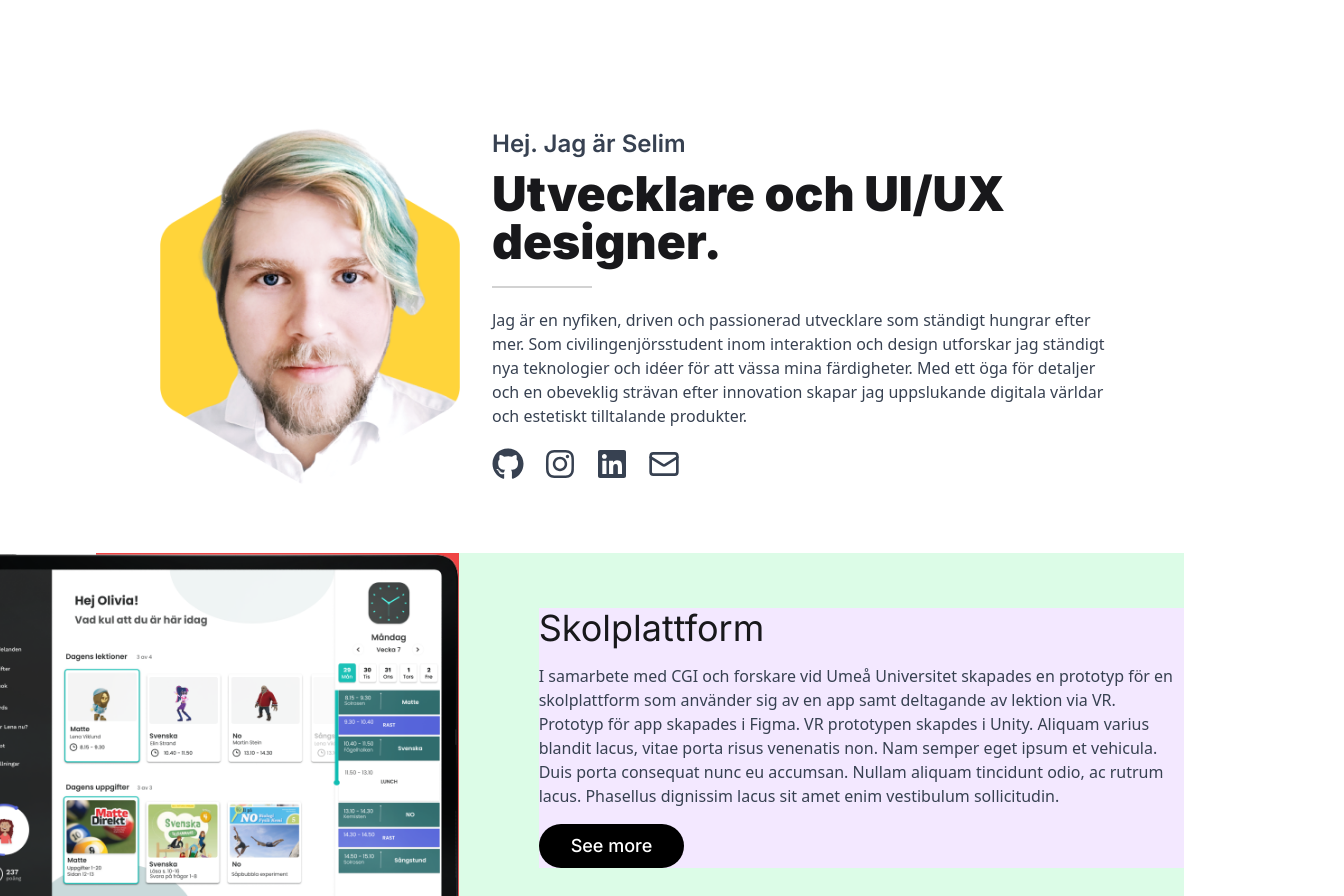
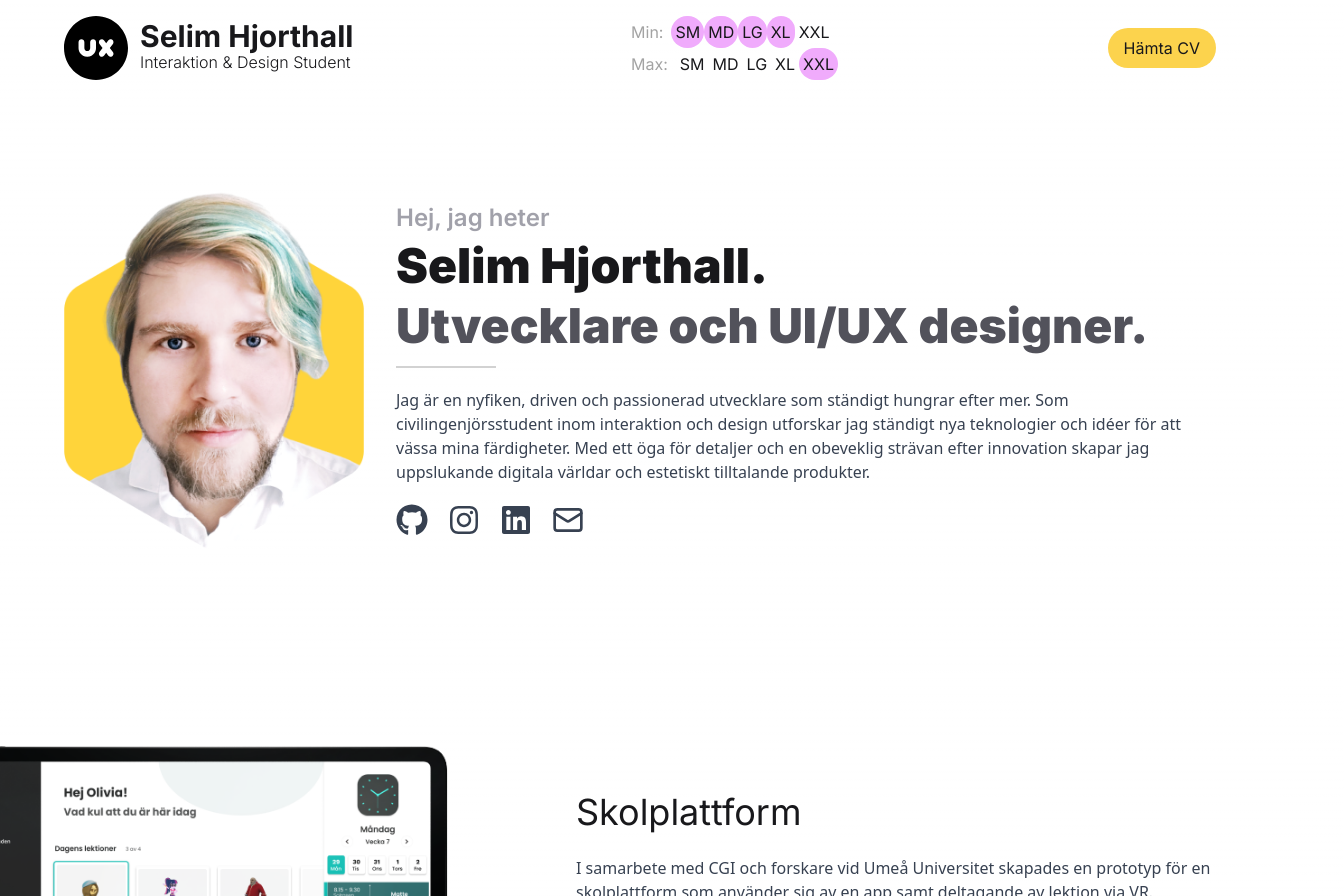
Before and after one commit to Deerhall/Deerhall.github.io, a Next.js app: page / in a window 1280 px wide. Shown: the top 896 px of the page, 1344 px wide, since content can reach past the window. Built offline with nearby package versions, Linux system fonts and the light colour scheme.

Commit message:
Homepage base finished

```diff
--- a/old version/style.css
+++ b/old version/style.css
@@ -422,7 +422,7 @@ a {
 	text-decoration: none;
 	transition: background-color 0.3s linear;
 }
-li a:hover {
+ul a:hover {
 	background-color: #ffd43a;
 	transition: background-color 0.2s ease-in-out;
 	/* transition: border-radius 1s linear; */
--- a/src/app/layout.tsx
+++ b/src/app/layout.tsx
@@ -1,5 +1,6 @@
 import type { Metadata } from "next";
 import { Inter } from "next/font/google";
+import Link from "next/link";
 import "./globals.css";
 
 const inter = Inter({ subsets: ["latin"] });
@@ -15,8 +16,53 @@ export default function RootLayout({
 	children: React.ReactNode;
 }>) {
 	return (
-		<html lang="en">
-			<body className={inter.className}>{children}</body>
+		<html lang="en" className="flex w-full justify-center">
+			<body className={inter.className + " flex flex-col w-full max-w-6xl"}>
+				<header className="flex flex-row w-full justify-between items-center py-4 ">
+					{/* <div id="logo" className="flex flex-row items-center gap-3"> */}
+					<Link href={`/`} className="flex flex-row items-center gap-3">
+						<img src="/svg/ux.svg" alt="logo" height="64" />
+						<div className="flex flex-col">
+							<h5 className="text-zinc-900 font-bold text-3xl tracking-normal leading-7">
+								Selim Hjorthall
+							</h5>
+							<h6 className="text-zinc-900 font-light">
+								Interaktion &amp; Design Student
+							</h6>
+						</div>
+					</Link>
+					{/* </div> */}
+					<div>
+						<div className="flex items-center">
+							<p className="text-neutral-400 px-2">Min: </p>
+							<p className="sm:bg-fuchsia-300 rounded-3xl p-1">SM</p>
+							<p className="md:bg-fuchsia-300 rounded-3xl p-1">MD</p>
+							<p className="lg:bg-fuchsia-300 rounded-3xl p-1">LG</p>
+							<p className="xl:bg-fuchsia-300 rounded-3xl p-1">XL</p>
+							<p className="2xl:bg-fuchsia-300 rounded-3xl p-1">XXL</p>
+						</div>
+						<div className="flex items-center">
+							<p className="text-neutral-400 px-2">Max: </p>
+							<p className="max-sm:bg-fuchsia-300 rounded-3xl p-1">SM</p>
+							<p className="max-md:bg-fuchsia-300 rounded-3xl p-1">MD</p>
+							<p className="max-lg:bg-fuchsia-300 rounded-3xl p-1">LG</p>
+							<p className="max-xl:bg-fuchsia-300 rounded-3xl p-1">XL</p>
+							<p className="max-2xl:bg-fuchsia-300 rounded-3xl p-1">XXL</p>
+						</div>
+					</div>
+					<div className="flex flex-row justify-between list-none">
+						<a
+							href="/files/Selim_Hjorthall_CV_Sv.pdf"
+							className="bg-amber-300 hover:bg-amber-100 py-2 px-4 rounded-full transition-colors "
+						>
+							Hämta CV
+						</a>
+					</div>
+				</header>
+				<main className="flex flex-col  items-center justify-center gap-8">
+					{children}
+				</main>
+			</body>
 		</html>
 	);
 }
--- a/src/app/page.tsx
+++ b/src/app/page.tsx
@@ -1,13 +1,13 @@
 import Project from "@/components/Project";
-import Image from "next/image";
 import { FaGithub, FaInstagram, FaLinkedin } from "react-icons/fa";
 import { LuMail } from "react-icons/lu";
 
 export default function Home() {
 	return (
-		// <main className="flex min-h-screen flex-col items-center justify-between p-24 ">
-		<main className="flex flex-col w-full p-24 items-center justify-center gap-8 ">
-			<section className="flex flex-row max-w-screen-lg items-center gap-8 rounded-3xl overflow-hidden p-8">
+		<>
+			{/* // <main className="flex min-h-screen flex-col items-center justify-between p-24 "> */}
+			{/* // <main className="flex flex-col w-full p-24 items-center justify-center gap-8 "> */}
+			<section className="flex flex-row w-full items-center gap-8 rounded-3xl py-24">
 				<img src="/images/portrait.png" alt="portrait" width="300" />
 				{/* <Image
 					src="/images/portrait.png"
@@ -16,10 +16,16 @@ export default function Home() {
 					objectFit="contain"
 				/> */}
 				<div className="flex flex-col gap-5 w-full ">
-					<h1 className="text-2xl font-semibold text-gray-700 leading-3">
-						Hej. Jag är Selim
+					<h1 className="text-2xl font-semibold text-zinc-400 leading-4">
+						Hej, jag heter
 					</h1>
-					<h1 className="text-5xl font-black text-zinc-900 ">
+					<h1 className="text-5xl font-black text-zinc-900 leading-10 ">
+						Selim Hjorthall.
+					</h1>
+					{/* <h1 className="text-5xl font-black text-zinc-900 max-w-96 ">
+						Utvecklare och UI/UX designer.
+					</h1> */}
+					<h1 className="text-5xl font-black text-zinc-600 leading-10">
 						Utvecklare och UI/UX designer.
 					</h1>
 					<svg width="auto" height="2">
@@ -72,9 +78,26 @@ export default function Home() {
 							ac rutrum lacus. Phasellus dignissim lacus sit amet enim
 							vestibulum sollicitudin."
 				imgurl="/images/skolplattform.png"
-				url="Url"
+				url="skolplattform"
+				reversed={false}
 			/>
-			<Project title="Gröna Mackan" url="test" reversed={true} />
+
+			<Project
+				title="Skolplattform"
+				description="I samarbete med CGI och forskare vid Umeå Universitet skapades en
+							prototyp för en skolplattform som använder sig av en app samt
+							deltagande av lektion via VR. Prototyp för app skapades i Figma.
+							VR prototypen skapdes i Unity. Aliquam varius blandit lacus, vitae
+							porta risus venenatis non. Nam semper eget ipsum et vehicula. Duis
+							porta consequat nunc eu accumsan. Nullam aliquam tincidunt odio,
+							ac rutrum lacus. Phasellus dignissim lacus sit amet enim
+							vestibulum sollicitudin."
+				imgurl="/images/skolplattform.png"
+				url="skolplattform"
+				reversed={true}
+			/>
+
+			<Project title="Gröna Mackan" url="test" reversed={false} />
 
 			{/* <div className="mb-32 grid text-center lg:mb-0 lg:w-full lg:max-w-5xl lg:grid-cols-4 lg:text-left">
 				<a
@@ -145,6 +168,7 @@ export default function Home() {
 					</p>
 				</a>
 			</div> */}
-		</main>
+			{/* // </main> */}
+		</>
 	);
 }
--- /dev/null
+++ b/src/app/projekt/page.tsx
@@ -0,0 +1,5 @@
+import { redirect } from "next/navigation";
+
+export default function Profile() {
+	redirect("/");
+}
--- /dev/null
+++ b/src/app/projekt/skolplattform/page.tsx
@@ -0,0 +1,13 @@
+import Project from "@/components/Project";
+import { FaGithub, FaInstagram, FaLinkedin } from "react-icons/fa";
+import { LuMail } from "react-icons/lu";
+
+export default function Home() {
+	return (
+		<>
+			<section className="flex flex-row w-full items-center justify-center gap-8 rounded-3xl overflow-hidden p-8">
+				<img src="/images/developer.gif" alt="portrait" width="300" />
+			</section>
+		</>
+	);
+}
--- a/src/components/Project.tsx
+++ b/src/components/Project.tsx
@@ -1,3 +1,4 @@
+import Link from "next/link";
 import React from "react";
 
 export default function Project(props: {
@@ -10,12 +11,16 @@ export default function Project(props: {
 	return (
 		<div
 			className={
-				"flex w-full items-center justify-center gap-20 bg-green-100 " +
+				"flex max-xl:flex-col w-full items-center justify-center gap-32 max-xl:gap-4 py-16 " +
 				(props.reversed ? "flex-row-reverse" : "flex-row")
 			}
 		>
 			{props.imgurl ? (
-				<div className="flex w-1/3 h-full bg-red-500 justify-end">
+				<div
+					className={
+						"flex w-1/3 h-full " + (props.reversed ? "	" : "justify-end")
+					}
+				>
 					<img
 						src={props.imgurl}
 						alt="project image"
@@ -24,20 +29,20 @@ export default function Project(props: {
 					/>
 				</div>
 			) : null}
-			<div className="flex flex-col gap-4 bg-purple-100 items-start justify-center">
+			<div className="flex flex-col w-full gap-6 items-start justify-center">
 				{props.title ? (
 					<h3 className="text-4xl font-normal text-zinc-900 ">{props.title}</h3>
 				) : null}
 				{props.description ? (
-					<p className="text-gray-700 font-sans max-w-screen-md">
-						{props.description}
-					</p>
+					<p className="text-gray-700 font-sans">{props.description}</p>
 				) : null}
 				{props.url ? (
 					// <p className="bg-red-300 w-fit rounded-lg px-4">{props.url}</p>
-					<button className="bg-black text-white px-8 py-2 rounded-full cursor-pointer font-medium text-lg">
-						See more
-					</button>
+					<Link href={`/projekt/${props.url}`}>
+						<button className="bg-black text-white px-8 py-2 rounded-full cursor-pointer font-medium text-lg">
+							See more
+						</button>
+					</Link>
 				) : null}
 			</div>
 		</div>
```
Also changed, not shown: old version/index.html (+5 -5 lines), 1 other file (tests, documents, lock files or other folders).
